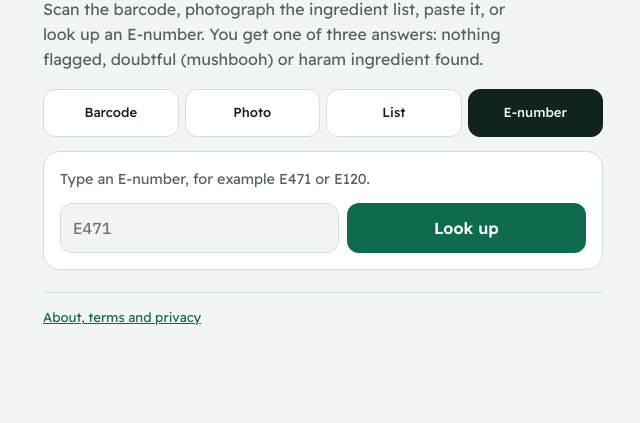
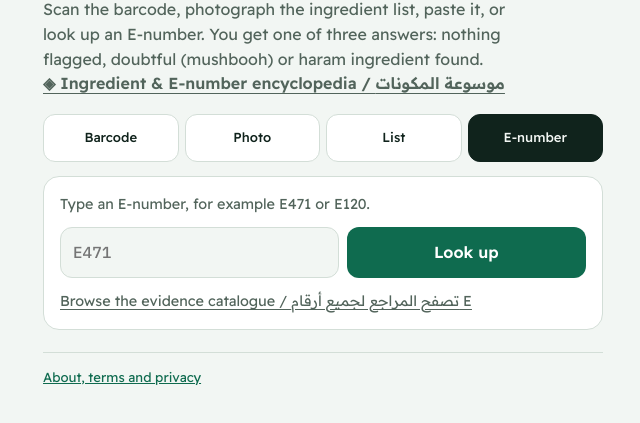
Before and after one commit to wamclan/halal-check, a website: page public/index.html in a window 1280 px wide. Both pictures are taken after a click on the tab "E-number". Shown: the part 153-576 px from the top of the page, without its empty margins (317-957 px from the left). Drawn offline with Linux system fonts and the light colour scheme.

Commit message:
feat: link live barcode and E-number scanner to evidence catalogue

```diff
--- a/public/index.html
+++ b/public/index.html
@@ -25,6 +25,7 @@
 <section class="intro">
   <h1 id="tTitle">Is this product halal?</h1>
   <p id="tIntro"></p>
+  <p><a href="/encyclopedia" id="evidenceNav" style="display:inline-block;font-weight:600;color:inherit;text-underline-offset:4px">◈ Ingredient & E-number encyclopedia / موسوعة المكونات</a></p>
 </section>
 
 <div class="tabs" role="tablist">
@@ -80,6 +81,7 @@
     <input class="field code ltr" id="eInput" autocomplete="off" placeholder="E471">
     <button type="button" class="btn" id="btnE"></button>
   </div>
+  <p class="hint"><a href="/encyclopedia" id="evidenceLookup" style="color:inherit;text-underline-offset:3px">Browse the evidence catalogue / تصفح المراجع لجميع أرقام E</a></p>
 </section>
 
 <section id="result" hidden aria-live="polite"></section>
```
